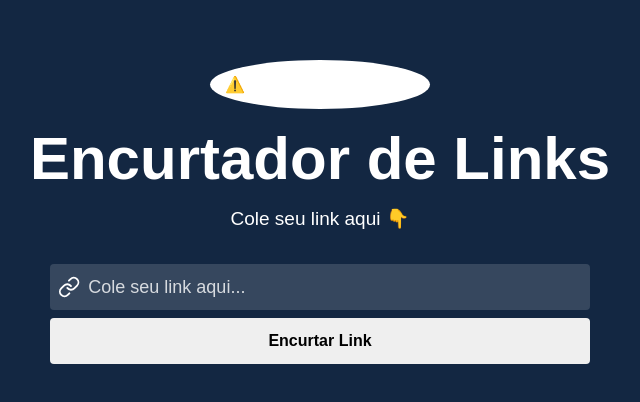
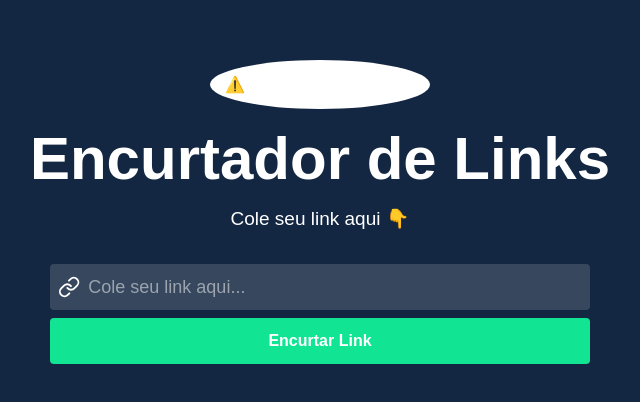
Before and after one commit to alansods/encurtador-de-links, a React (Create React App) app: page / in a window 1280 px wide. Shown: the part 188-590 px from the top of the page, without its empty margins (320-960 px from the left). Built offline with nearby package versions, Linux system fonts and the light colour scheme; no server answers.

Commit message:
cor botao

```diff
--- a/src/pages/Home/home.css
+++ b/src/pages/Home/home.css
@@ -84,7 +84,7 @@
 }
 
 .area-input input::placeholder{
-  color: rgb(255, 255, 255, 0.8);
+  color: rgb(255, 255, 255, 0.5);
 }
 
 .area-input button{
@@ -95,10 +95,11 @@
   border-radius: 4px;
   border: 0;
   font-size: 16px;
-  color: #000;
+  color: #fff;
   font-weight: bold;
   margin-top: 8px;
   transition: transform 0.2s ease;
+  background: #11e493;
 }
 
 .area-input button:hover{
```
